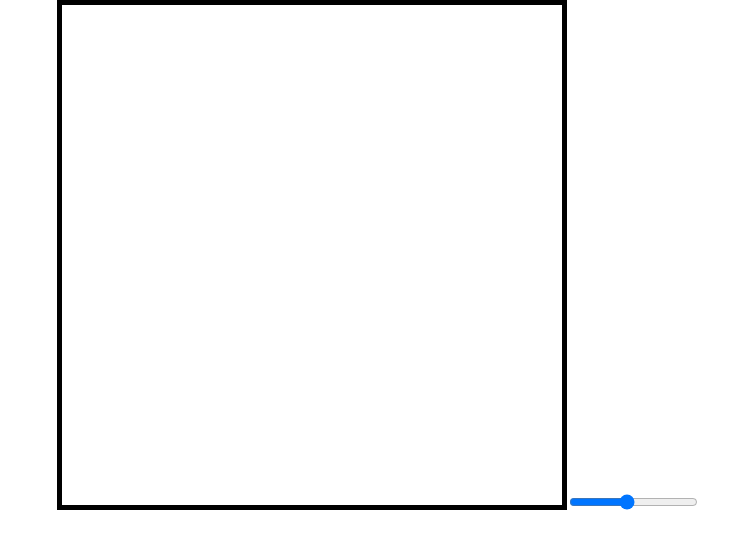
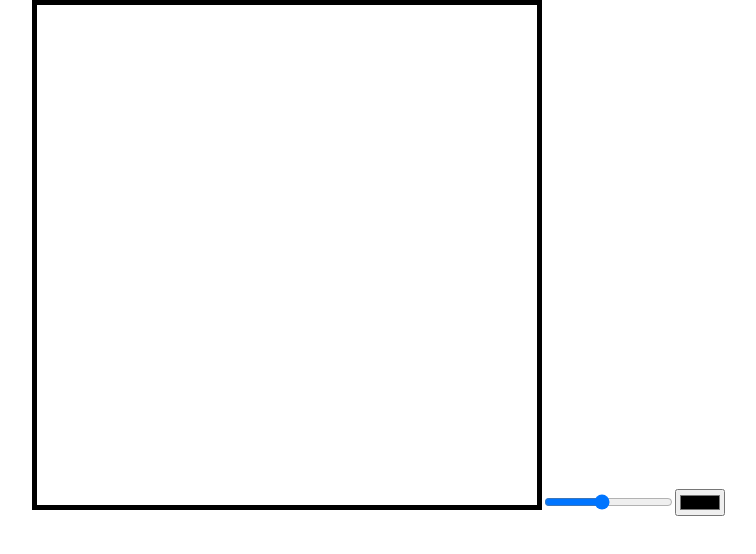
Before and after one commit to sjyoung428/react-canvas, a React (Vite) app: page / in a window 1280 px wide. Shown: the top 554 px of the page, without its empty margins (262-1018 px from the left). Built offline with nearby package versions, Linux system fonts and the light colour scheme.

Commit message:
stroke 색상 변경

```diff
--- a/src/components/Canvas/index.tsx
+++ b/src/components/Canvas/index.tsx
@@ -1,6 +1,7 @@
 import { useContextStore } from "@/store/useContextStore";
 import { useRangeStore } from "@/store/useRangeStore";
 import { useEffect, useRef, useState } from "react";
+import ColorInput from "../ColorInput";
 import Range from "../Range";
 import { S } from "./styled";
 
@@ -46,6 +47,7 @@ const Canvas = () => {
     <>
       <S.Canvas height={500} width={500} ref={canvasRef} />
       <Range />
+      <ColorInput />
     </>
   );
 };
--- /dev/null
+++ b/src/components/ColorInput/index.tsx
@@ -0,0 +1,22 @@
+import { useContextStore } from "@/store/useContextStore";
+import React, { useState } from "react";
+import { S } from "./styled";
+
+const ColorInput = () => {
+  const [color, setColor] = useState("");
+  const context = useContextStore((state) => state.context);
+  const onChange = (event: React.ChangeEvent<HTMLInputElement>) => {
+    setColor(event.currentTarget.value);
+    if (context) {
+      context.strokeStyle = color;
+    }
+  };
+  console.log(color);
+  return (
+    <>
+      <S.ColorInput type="color" onChange={onChange} />
+    </>
+  );
+};
+
+export default ColorInput;
--- /dev/null
+++ b/src/components/ColorInput/styled.ts
@@ -0,0 +1,7 @@
+import styled from "styled-components";
+
+const ColorInput = styled.input``;
+
+export const S = {
+  ColorInput,
+};
```
